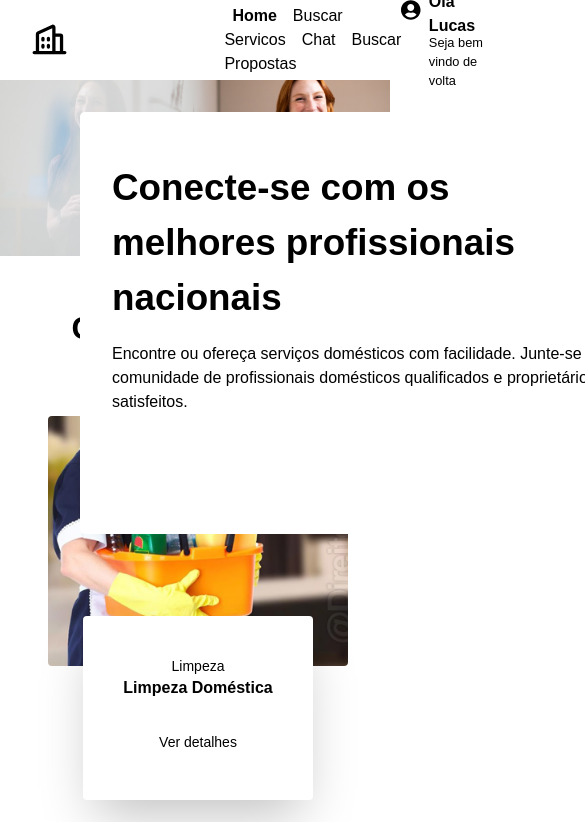
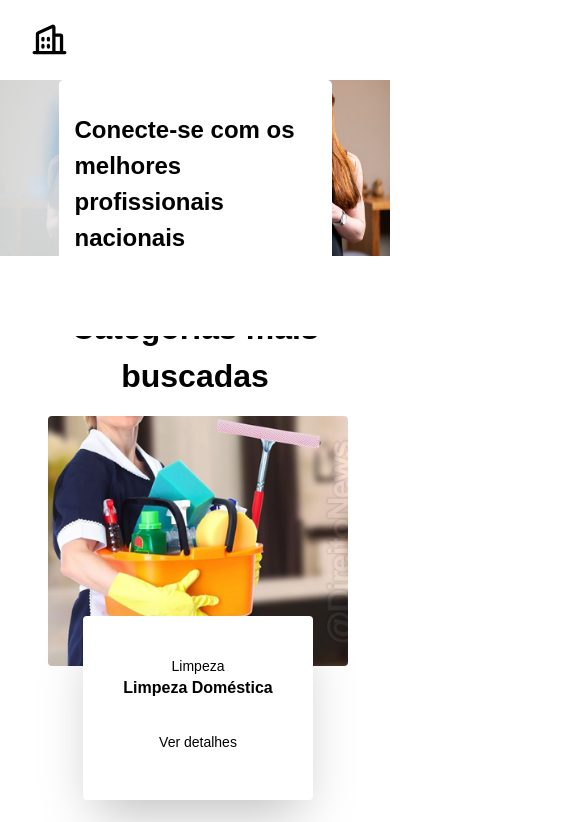
Before and after one commit to solebellsBEACH/help-casa, a Next.js app: page / in a window 390 px wide. Shown: the top 822 px of the page, 585 px wide, since content can reach past the window. Built offline with nearby package versions, Linux system fonts and the light colour scheme.

Commit message:
feat: responsivity home

```diff
--- a/src/pages/shared/components/shared/Banner/index.tsx
+++ b/src/pages/shared/components/shared/Banner/index.tsx
@@ -8,36 +8,30 @@ const ImageBackground = styled(Image)`
 `
 
 const Container = styled.div`
-    padding: 2rem 5rem;
-
     display: flex;
     align-items: center;
 
     position: absolute;
     z-index: 15;
     height: var(--banner-height);
+
+
+    @media (max-width: 426px) {
+        width: 100%;
+        justify-content: center;
+    }
+
 `
 
 const Content = styled.div`
     padding: 3rem 2rem;
-
     border-radius: 0.3rem;
 
+    margin-left: 3rem;
+
+
     background-color: white;
-    width: 570px;
-
-    h1{
-        font-weight: 600;
-        font-size: 2.3rem;
-        color: var(--gray-dark)
-    }
-
-    p{
-        font-size: 16px;
-        color: var(--gray);
-
-        margin:1rem 0;
-    }
+    width: 540px;
 
     button {
         width: 100%;
@@ -51,6 +45,61 @@ const Content = styled.div`
             font-size: 1.1rem;
         }
     }
+
+    h1{
+        font-weight: 600;
+        font-size: 2.3rem;
+        color: var(--gray-dark)
+    }
+
+
+    p{
+        font-size: 16px;
+        color: var(--gray);
+
+        margin:1rem 0;
+    }
+
+    @media (max-width: 768px) {
+        width: 60vw;
+
+        h1{
+            font-size: 1.8rem;
+        }
+    }
+
+    @media (max-width: 630px) {
+        width: 70vw;
+
+        padding: 2rem 1rem;
+
+        h1{
+            font-size: 1.5rem;
+        }
+        p{
+            font-size: 14px;
+            color: var(--gray);
+
+            margin:1rem 0;
+        }
+    }
+
+
+    @media (max-width: 426px) {
+        margin-left: 0px;
+        width: 70vw;
+        button{
+            margin-top: 0.5rem;
+            padding: 0.5rem;
+        }
+
+        p{
+           display: none;
+        }
+    }
+
+
+
 `
 
 interface IBannerProps {
--- a/src/pages/shared/components/shared/Header/styles.tsx
+++ b/src/pages/shared/components/shared/Header/styles.tsx
@@ -47,6 +47,10 @@ export const RigthContent = styled(Content)`
     section {
         margin-left: 0.5rem;
     }
+
+    @media (max-width: 426px) {
+        display: none;
+    }
 `
 export const LeftContent = styled.div`
     width: 360px;
--- a/src/pages/shared/components/shared/Pagination/index.tsx
+++ b/src/pages/shared/components/shared/Pagination/index.tsx
@@ -21,6 +21,9 @@ const PageButton = styled.button<{ isActive?: boolean }>`
   border: none;
   cursor: pointer;
   font-size: 1rem;
+
+  @media (max-width: 426px) {  font-size: 0.8rem;}
+
   background-color: ${({ isActive }) => (isActive ? 'var(--primary)' : '#e5e7eb')};
   color: ${({ isActive }) => (isActive ? '#fff' : '#374151')};
   transition: all 0.2s ease;
```
